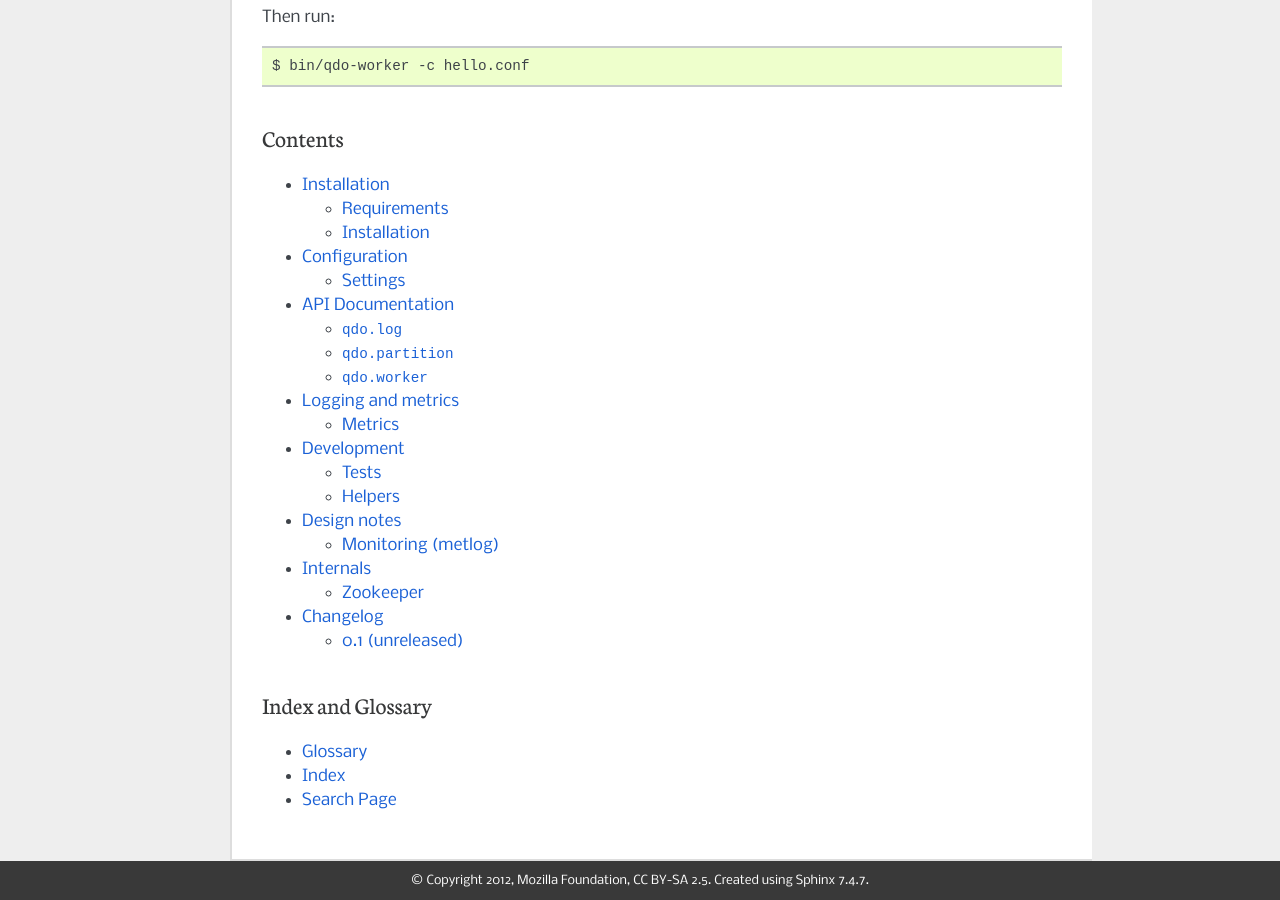
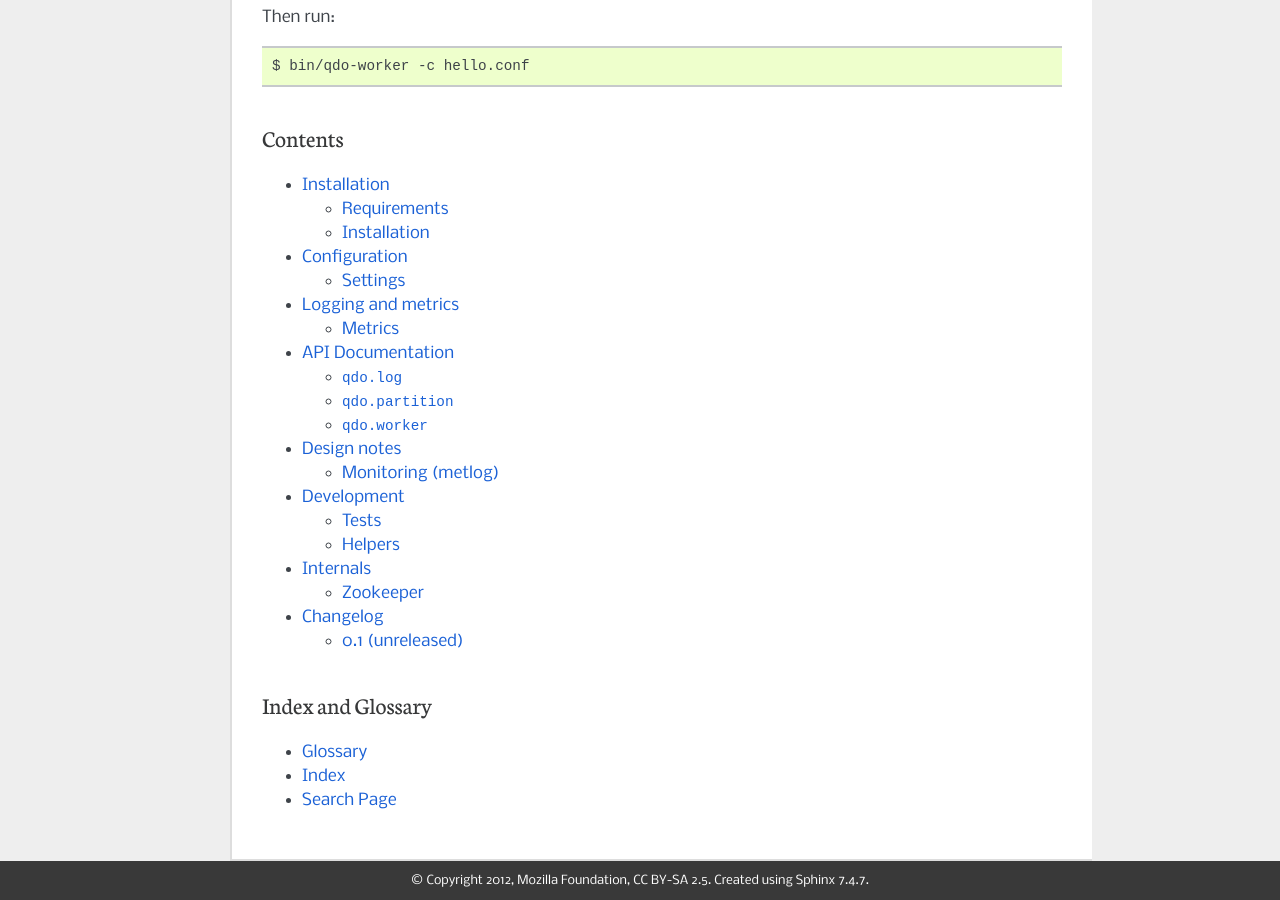
Before and after one commit to mozilla-services/qdo, a Sphinx documentation site: the page built from docs/index.rst, in a window 1280 px wide and 900 px high, scrolled down 939 px. Built offline with Sphinx 7.4.7, drawn with Linux system fonts in a browser that asks for light colours.

Commit message:
docs: reorder toctree

```diff
--- a/docs/index.rst
+++ b/docs/index.rst
@@ -61,10 +61,10 @@ Contents
 
    install
    config
+   logging
    api
-   logging
+   design
    development
-   design
    internals
    changelog
 
```
